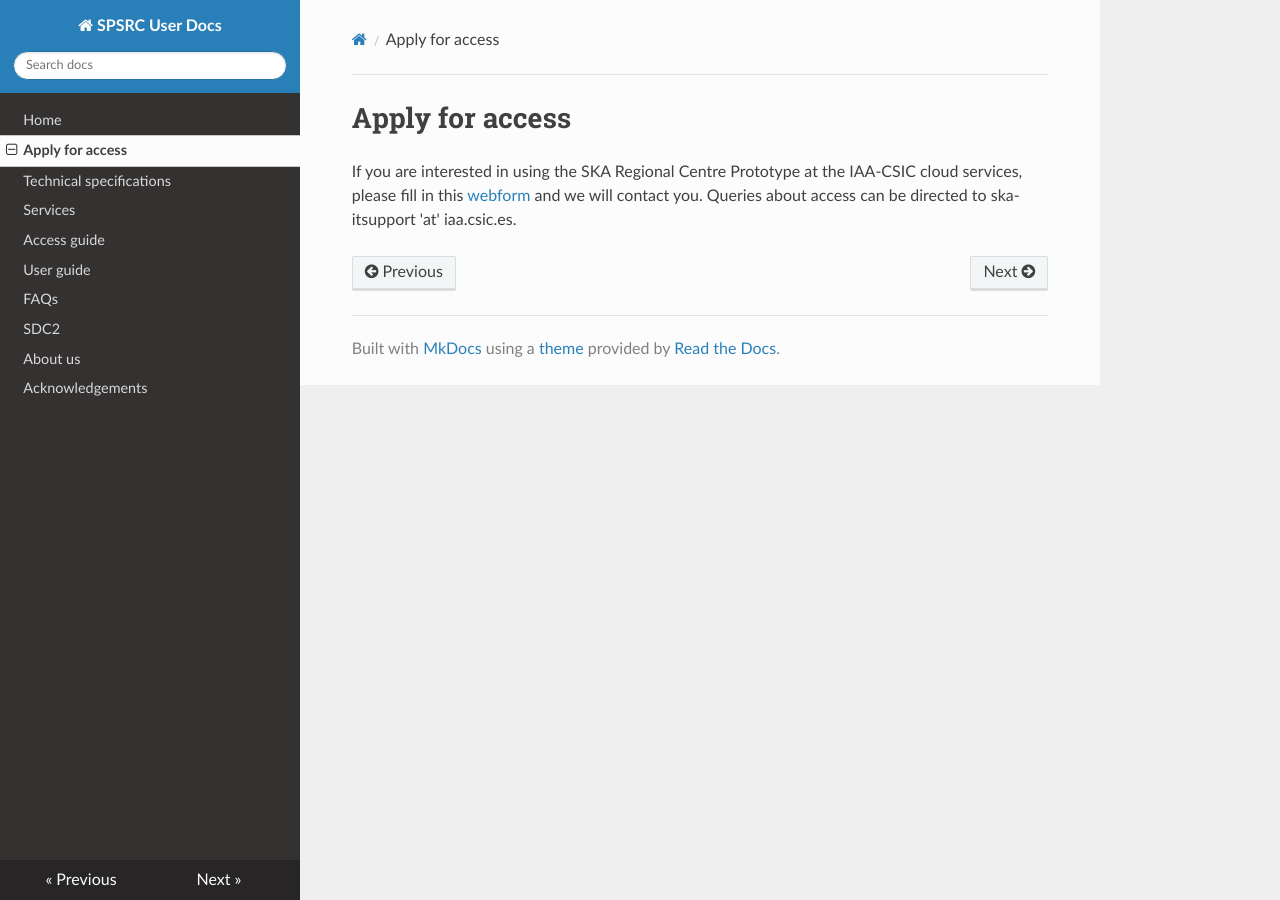
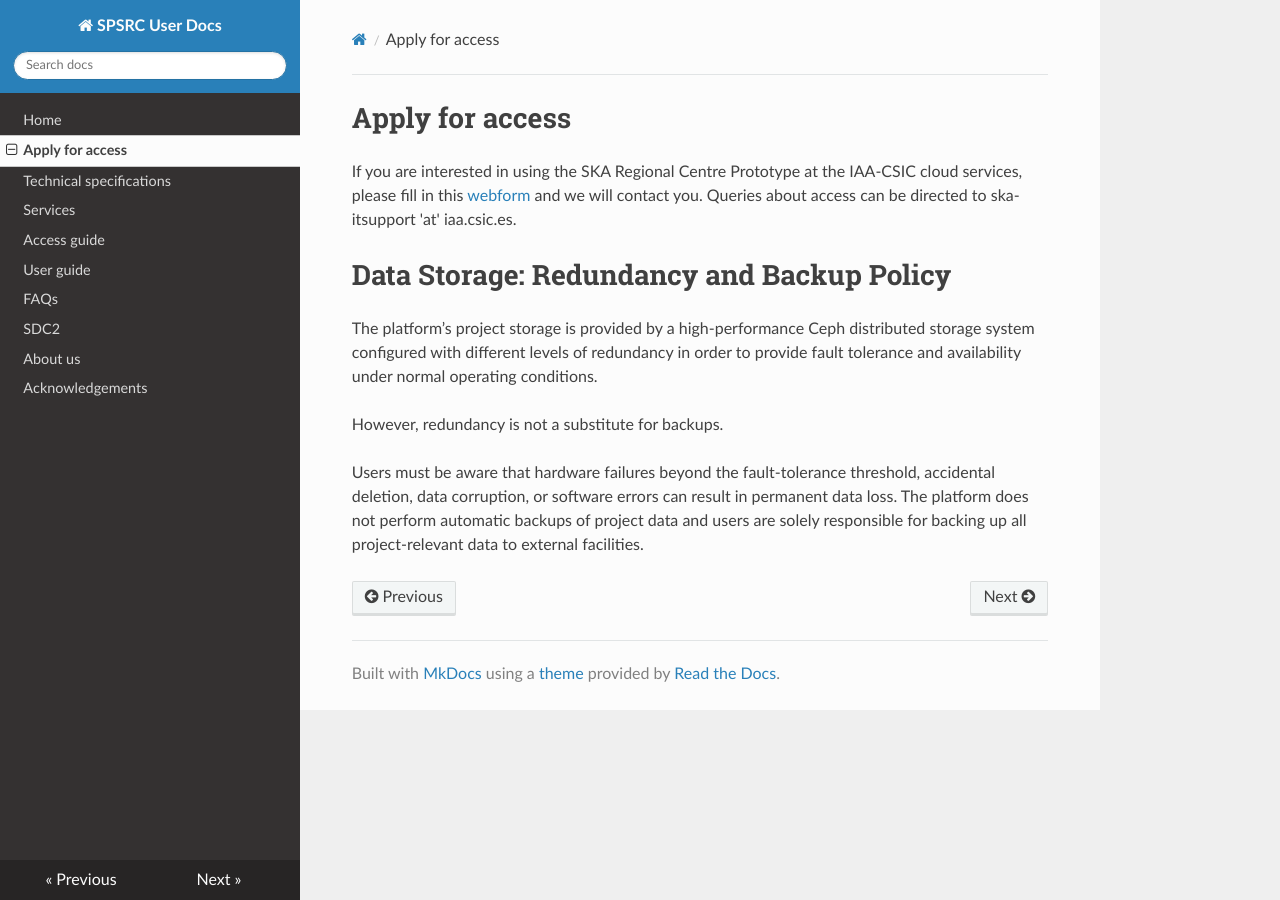
Before and after one commit to espsrc/spsrc_user_docs, an MkDocs documentation site: the page built from docs/access.md, in a window 1280 px wide. Built offline with MkDocs 1.6.1, drawn with Linux system fonts in a browser that asks for light colours; nearby versions of some CDN libraries.

Commit message:
Update access.md adding data storage section

```diff
--- a/docs/access.md
+++ b/docs/access.md
@@ -2,3 +2,11 @@
 
 If you are interested in using the SKA Regional Centre Prototype at the IAA-CSIC cloud services, please fill in this [webform](https://docs.google.com/forms/d/e/1FAIpQLSdpmEX9A3njIqiM5XlbkedLdkV4rd-sW19XYwCku4-o1wqTHg/viewform?gxids=7628) and we will contact you.
 Queries about access can be directed to ska-itsupport 'at' iaa.csic.es.
+
+# Data Storage: Redundancy and Backup Policy
+
+The platform’s project storage is provided by a high-performance Ceph distributed storage system configured with different levels of redundancy in order to provide fault tolerance and availability under normal operating conditions.
+
+However, redundancy is not a substitute for backups.
+
+Users must be aware that hardware failures beyond the fault-tolerance threshold, accidental deletion, data corruption, or software errors can result in permanent data loss. The platform does not perform automatic backups of project data and users are solely responsible for backing up all project-relevant data to external facilities.
```
